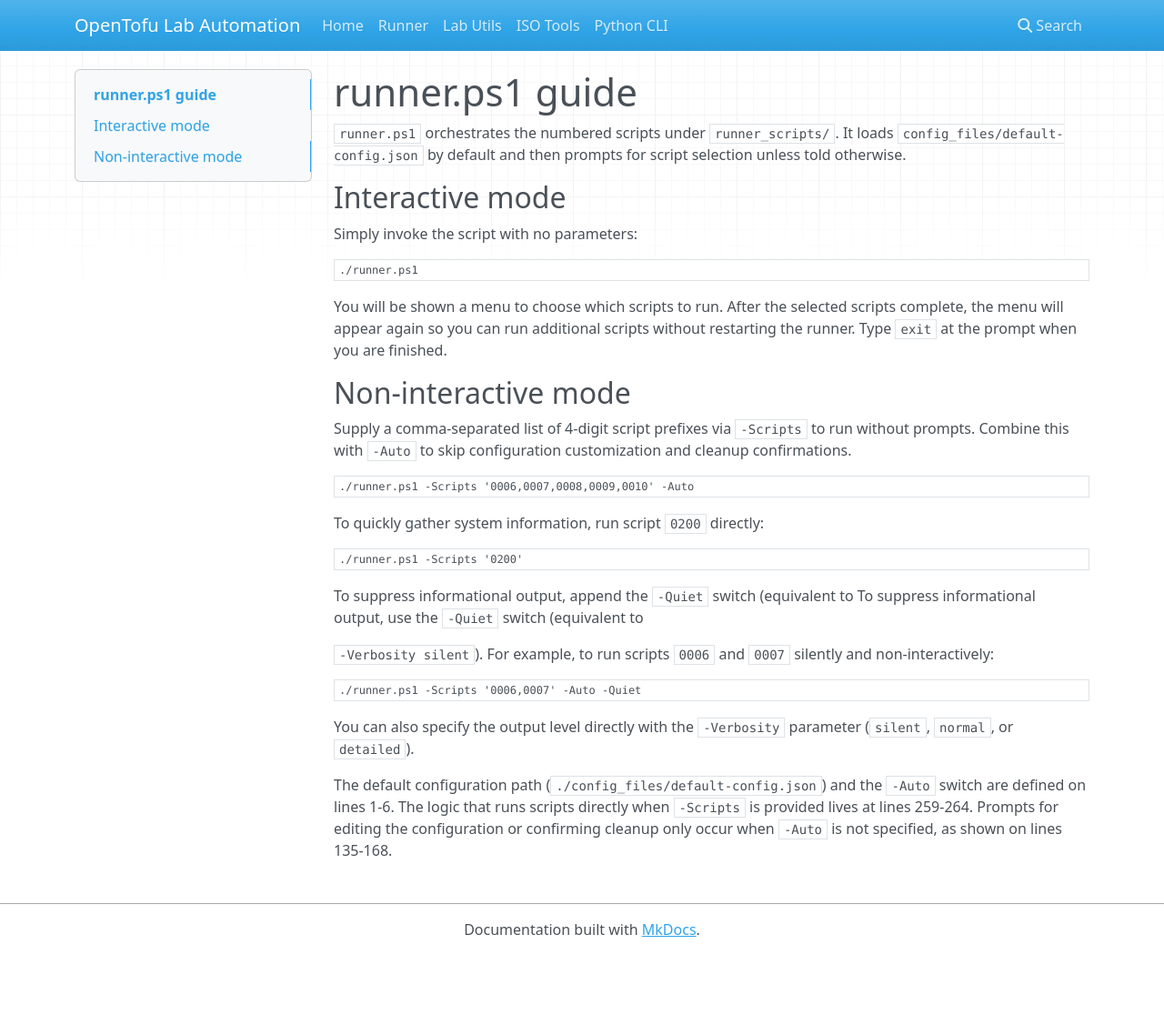
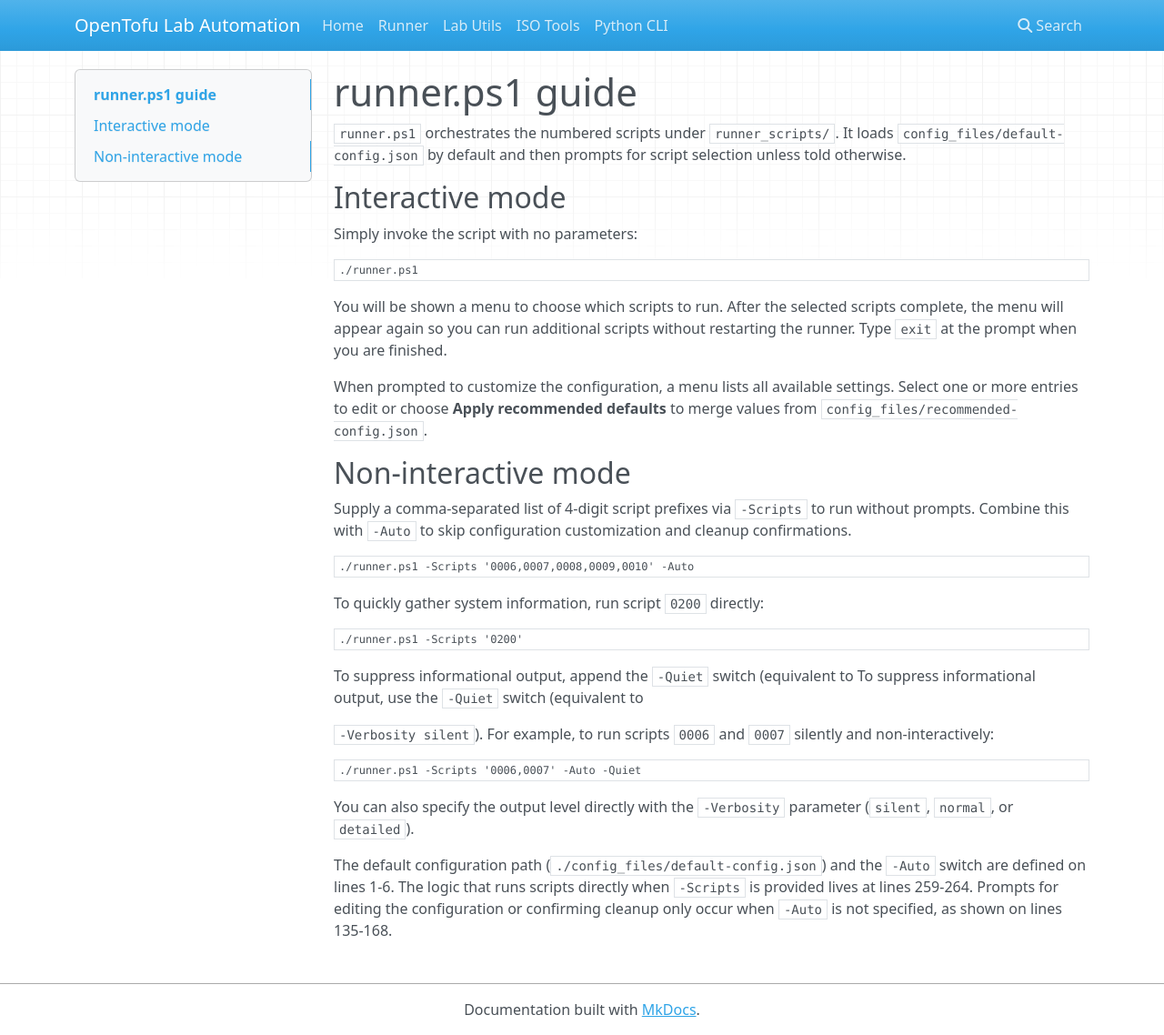
Before and after one commit to wizzense/opentofu-lab-automation, an MkDocs documentation site: the page built from docs/runner.md, in a window 1280 px wide and 1138 px high. Shown: the whole window at 91% size. Built offline with MkDocs 1.6.1, drawn with Linux system fonts in a browser that asks for light colours; nearby versions of some CDN libraries.

Commit message:
feat: menu-driven config editor

````diff
--- a/docs/runner.md
+++ b/docs/runner.md
@@ -12,6 +12,10 @@
 ```
 
 You will be shown a menu to choose which scripts to run. After the selected scripts complete, the menu will appear again so you can run additional scripts without restarting the runner. Type `exit` at the prompt when you are finished.
+
+When prompted to customize the configuration, a menu lists all available
+settings. Select one or more entries to edit or choose **Apply recommended
+defaults** to merge values from `config_files/recommended-config.json`.
 
 ## Non-interactive mode
 
````
Also changed, not shown: README.md (+4 -1 lines), 3 other files.
